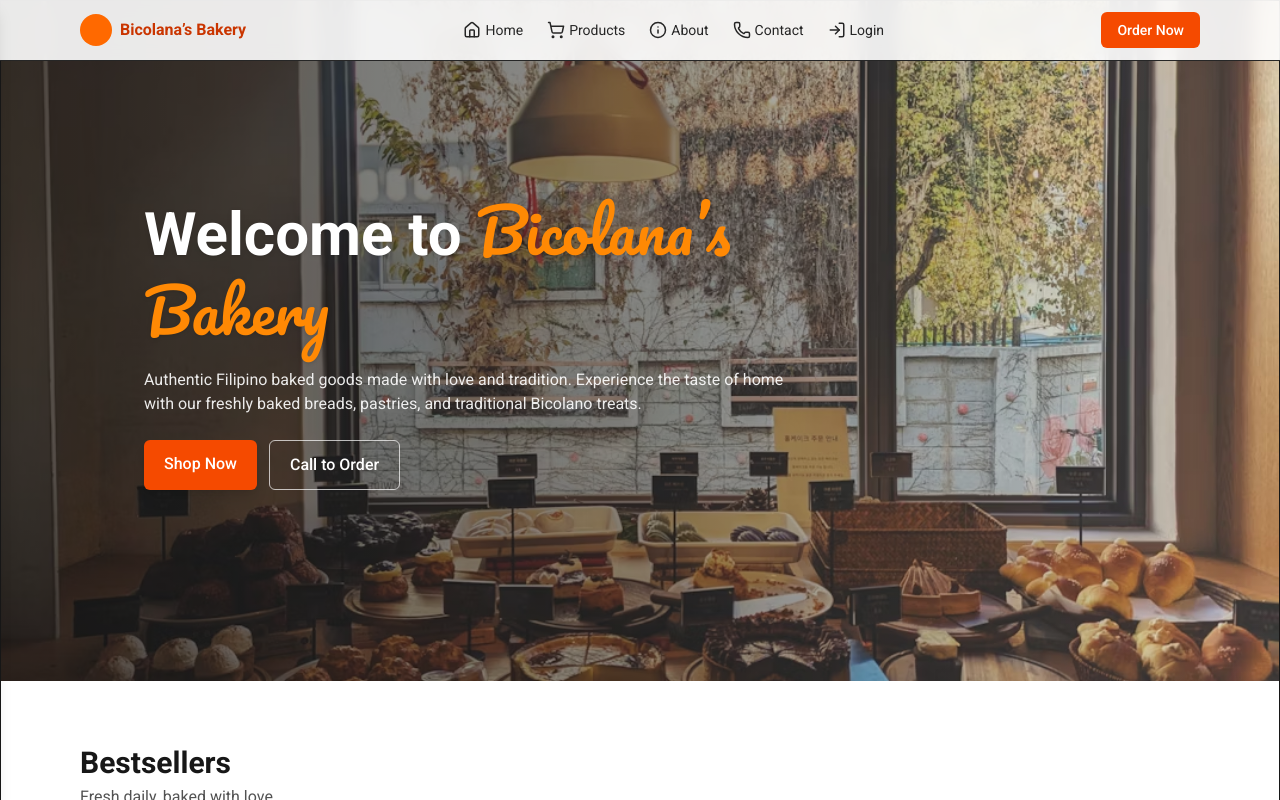
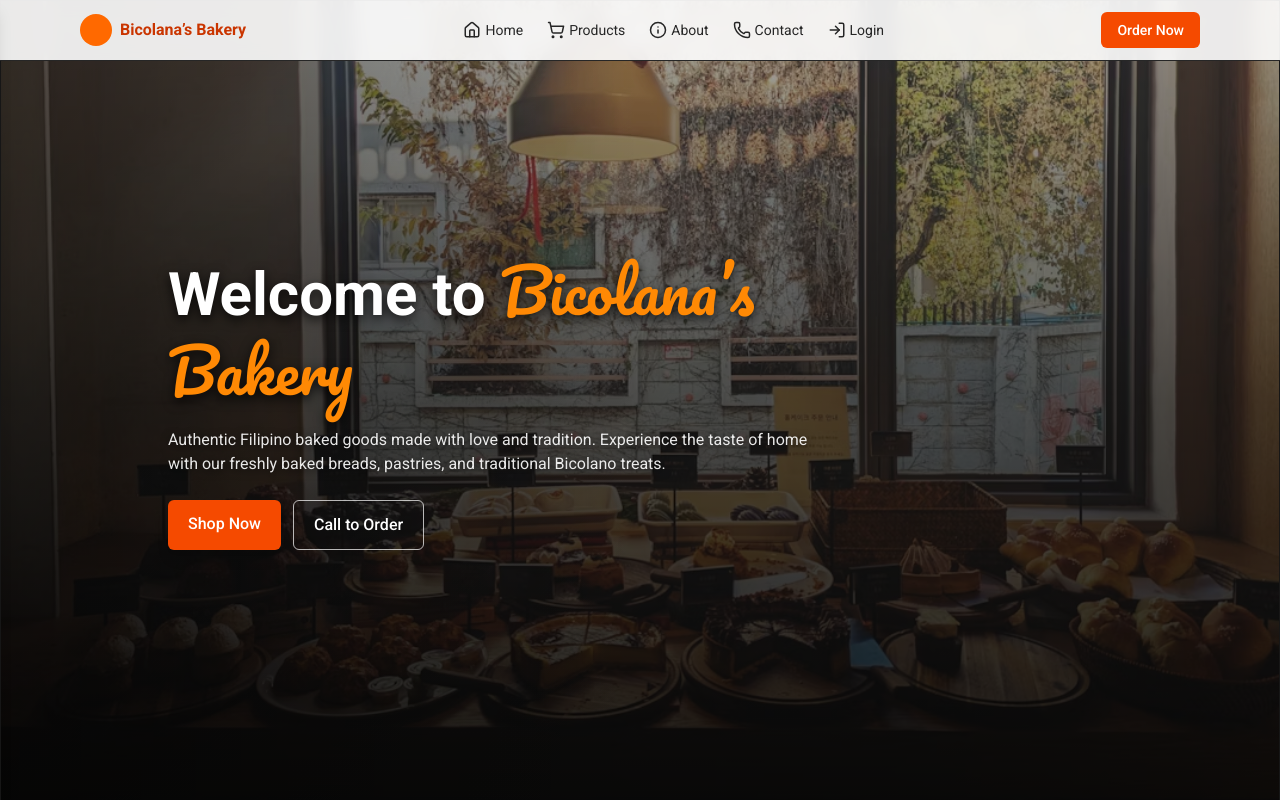
Before and after one commit to itsme-troy/Bicolana-bakery, a Next.js app: page / in a window 1280 px wide. Shown: the top 800 px of the page. Built offline with nearby package versions, Linux system fonts and the light colour scheme.

Commit message:
adjusted image on hero section

```diff
--- a/src/components/Hero.tsx
+++ b/src/components/Hero.tsx
@@ -6,21 +6,32 @@ const pacifico = Pacifico({ weight: "400", subsets: ["latin"] });
 export default function Hero() {
   return (
     <section id="home" className="relative">
-      <div className="relative h-[85vh]">
+      <div className="relative h-[100vh]">
+        {/* Background image */}
         <img
           src="/bakery.avif"
           alt="Bakery interior"
-          className="absolute inset-0 h-full w-full object-cover"
+          className="absolute inset-0 h-full w-full object-cover object-bottom"
         />
-        <div className="absolute inset-0 bg-gradient-to-r from-black/60 via-black/40 to-transparent" />
 
+        {/* Base dim overlay */}
+        <div className="absolute inset-0 bg-black/30" />
+
+        {/* Bottom-up gradient for bread area */}
+        <div className="absolute inset-0 bg-gradient-to-t from-black/80 via-black/50 to-transparent" />
+
+        {/* Left fade for text contrast */}
+        <div className="absolute inset-0 bg-gradient-to-r from-black/40 via-transparent to-transparent" />
+
+        {/* Content */}
         <div className="relative z-10 mx-auto max-w-5xl px-4 h-full flex flex-col items-start justify-center">
-          <motion.h1
+          <motion.div
             initial={{ opacity: 0, y: 20 }}
             animate={{ opacity: 1, y: 0 }}
             transition={{ duration: 0.8 }}
-            className="text-white text-4xl md:text-6xl font-extrabold leading-tight drop-shadow"
+            className="p-6"
           >
+            <h1 className="text-white text-4xl md:text-6xl font-extrabold leading-tight drop-shadow-[0_4px_6px_rgba(0,0,0,0.8)]">
               Welcome to{" "}
               <span className={`${pacifico.className} text-orange-400`}>
                 Bicolana’s
@@ -29,25 +40,15 @@ export default function Hero() {
               <span className={`${pacifico.className} text-orange-400`}>
                 Bakery
               </span>
-          </motion.h1>
+            </h1>
 
-          <motion.p
-            initial={{ opacity: 0, y: 20 }}
-            animate={{ opacity: 1, y: 0 }}
-            transition={{ duration: 1, delay: 0.3 }}
-            className="mt-4 max-w-2xl text-white/90"
-          >
+            <p className="mt-4 max-w-2xl text-white/90 drop-shadow-[0_2px_4px_rgba(0,0,0,0.7)]">
               Authentic Filipino baked goods made with love and tradition.
               Experience the taste of home with our freshly baked breads,
               pastries, and traditional Bicolano treats.
-          </motion.p>
+            </p>
 
-          <motion.div
-            initial={{ opacity: 0 }}
-            animate={{ opacity: 1 }}
-            transition={{ duration: 1, delay: 0.6 }}
-            className="mt-6 flex flex-wrap gap-3"
-          >
+            <div className="mt-6 flex flex-wrap gap-3">
               <a
                 href="#products"
                 className="rounded-md bg-orange-600 px-5 py-3 text-white font-medium hover:bg-orange-700 hover:scale-105 transition-all shadow-lg"
@@ -60,6 +61,7 @@ export default function Hero() {
               >
                 Call to Order
               </a>
+            </div>
           </motion.div>
         </div>
       </div>
```
Lines whose indentation alone changed are shown as unchanged.
